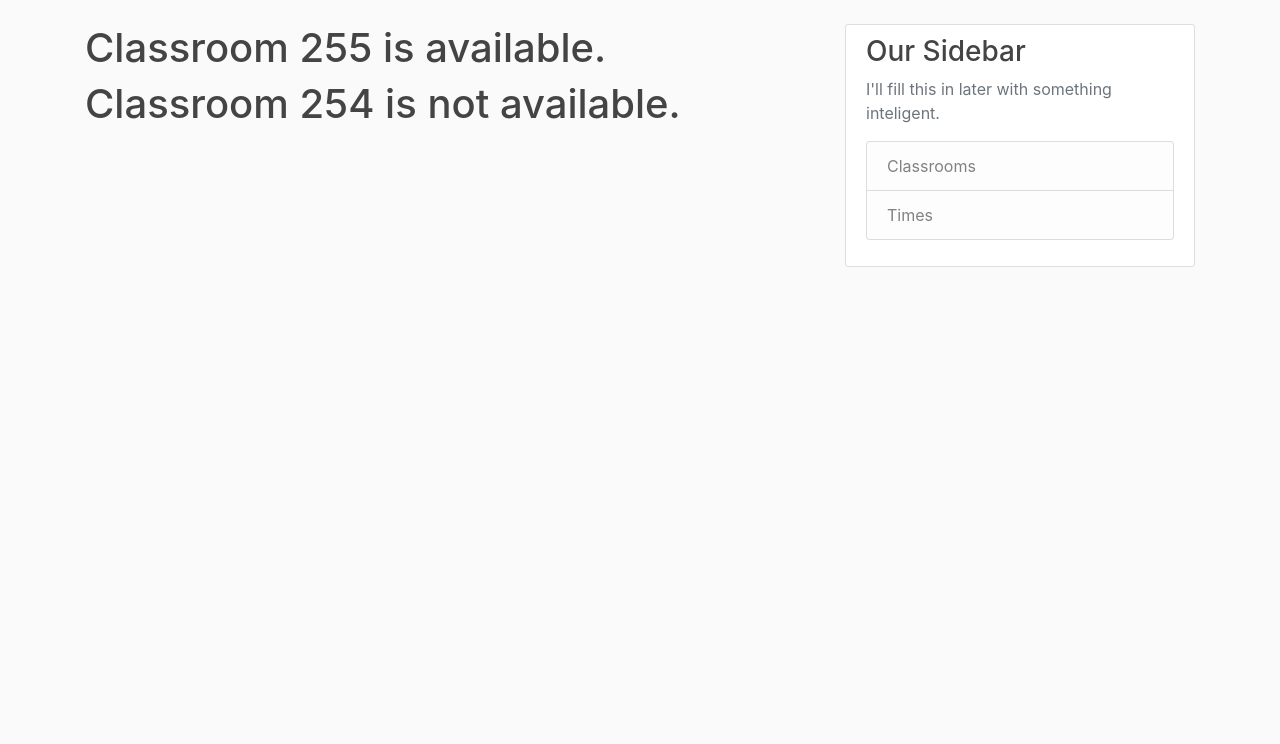
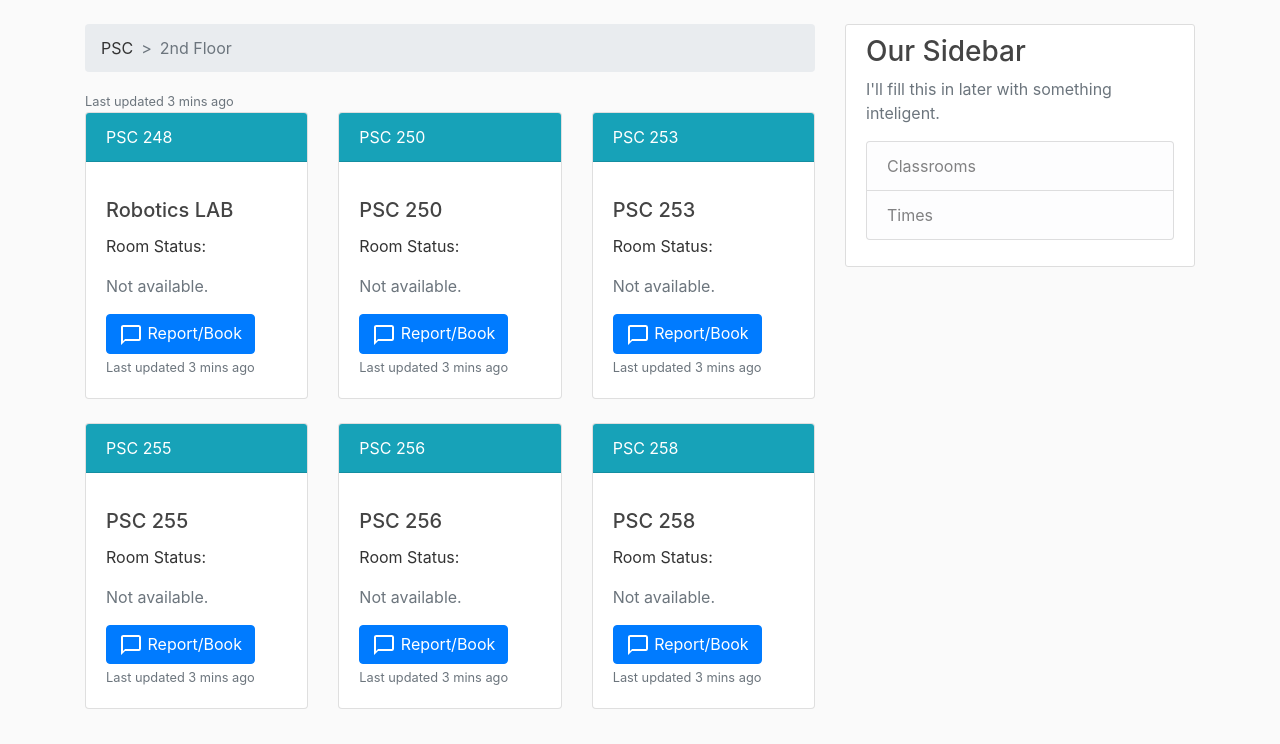
Before and after one commit to RoaringPigeon/Capstone-Project, a Flask app: page / in a window 1280 px wide. Shown: the part 56-800 px from the top of the page. Run offline with Flask 2, Linux system fonts and the light colour scheme; some libraries are stand-ins or nearby versions.

Commit message:
Update: Home.html for Room status/menu
Updated home.html and other related files in order to add UI for current status of classrooms (PSC 2F) and interactive popup menuf for report/booking

```diff
--- a/crb/routes.py
+++ b/crb/routes.py
@@ -109,7 +109,7 @@ def email_confirmed(token):
     db.session.commit()
     print(user.username, user.email_confirmed)  # For debugging
 
-    return '<h1>Thank you. Your account is activated. Please Sign-in.</h1>'
+    return redirect(url_for('login')), flash ('Thank you. Your account is now activated. Please Sign-in.', 'success')
 
 @app.route("/logout")
 def logout():
--- a/crb/static/css/main.css
+++ b/crb/static/css/main.css
@@ -78,3 +78,8 @@ a.article-title:hover {
 .account-heading {
   font-size: 2.5rem;
 }
+
+/* Change the seperator of breadcrumb */
+.breadcrumb-item + .breadcrumb-item::before {
+  content: ">";
+}
--- a/crb/templates/home.html
+++ b/crb/templates/home.html
@@ -1,10 +1,144 @@
 {% extends "layout.html" %}
 {% block content %}
-    {% for room in classRooms %}
-        {% if room.availability == True %}
-            <h1>Classroom {{ room.roomNumber }} is available.</h1>
-        {% else %}
-            <h1>Classroom {{ room.roomNumber }} is not available.</h1>
-        {% endif %}
-    {% endfor %}
+<!--Current Location & Last Update-->
+<nav aria-label="breadcrumb">
+    <ol class="breadcrumb">
+        <li class="breadcrumb-item">PSC</li>
+        <li class="breadcrumb-item active" aria-current="page">2nd Floor</li>
+    </ol>
+</nav>
+<div>
+    <small class="text-muted">Last updated 3 mins ago</small>
+</div>
+
+<!--Status: ClassRooms PSC 2F #1-->
+<div class="card-deck">
+    <div class="card">
+        <div class="card-header text-white bg-info mb-3">PSC 248</div>
+        <div class="card-body">
+            <h5 class="card-title">Robotics LAB</h5>
+            <p class="card-text">Room Status: </p>
+            {% if 255.availability == True %}
+            <p class="card-text text-success">Available</p>
+            {% else %}
+            <p class="card-text text-secondary">Not available.</p>
+            {% endif %}
+            <button type="button" class="btn btn-primary" data-toggle="modal" data-target="#roombooking"><img
+                    src="{{ url_for('static', filename='chat_bubble_white_24dp.png') }}">
+                </img>Report/Book</button>
+            <p class="card-text"><small class="text-muted">Last updated 3 mins ago</small></p>
+        </div>
+    </div>
+    <div class="card">
+        <div class="card-header text-white bg-info mb-3">PSC 250</div>
+        <div class="card-body">
+            <h5 class="card-title">PSC 250</h5>
+            <p class="card-text">Room Status: </p>
+            {% if 255.availability == True %}
+            <p class="card-text text-success">Available</p>
+            {% else %}
+            <p class="card-text text-secondary">Not available.</p>
+            {% endif %}
+            <a href="#" class="btn btn-primary"><img
+                    src="{{ url_for('static', filename='chat_bubble_white_24dp.png') }}">
+                </img>Report/Book</a>
+            <p class="card-text"><small class="text-muted">Last updated 3 mins ago</small></p>
+        </div>
+    </div>
+    <div class="card">
+        <div class="card-header text-white bg-info mb-3">PSC 253</div>
+        <div class="card-body">
+            <h5 class="card-title">PSC 253</h5>
+            <p class="card-text">Room Status: </p>
+            {% if 255.availability == True %}
+            <p class="card-text text-success">Available</p>
+            {% else %}
+            <p class="card-text text-secondary">Not available.</p>
+            {% endif %}
+            <a href="#" class="btn btn-primary"><img
+                    src="{{ url_for('static', filename='chat_bubble_white_24dp.png') }}">
+                </img>Report/Book</a>
+            <p class="card-text"><small class="text-muted">Last updated 3 mins ago</small></p>
+        </div>
+    </div>
+</div><br>
+
+<!--Status: ClassRooms PSC 2F #2-->
+<div class="card-deck">
+    <div class="card">
+        <div class="card-header text-white bg-info mb-3">PSC 255</div>
+        <div class="card-body">
+            <h5 class="card-title">PSC 255</h5>
+            <p class="card-text">Room Status: </p>
+            {% if 255.availability == True %}
+            <p class="card-text text-success">Available</p>
+            {% else %}
+            <p class="card-text text-secondary">Not available.</p>
+            {% endif %}
+            <a href="#" class="btn btn-primary"><img
+                    src="{{ url_for('static', filename='chat_bubble_white_24dp.png') }}">
+                </img>Report/Book</a>
+            <p class="card-text"><small class="text-muted">Last updated 3 mins ago</small></p>
+        </div>
+    </div>
+    <div class="card">
+        <div class="card-header text-white bg-info mb-3">PSC 256</div>
+        <div class="card-body">
+            <h5 class="card-title">PSC 256</h5>
+            <p class="card-text">Room Status: </p>
+            {% if 255.availability == True %}
+            <p class="card-text text-success">Available</p>
+            {% else %}
+            <p class="card-text text-secondary">Not available.</p>
+            {% endif %}
+            <a href="#" class="btn btn-primary"><img
+                    src="{{ url_for('static', filename='chat_bubble_white_24dp.png') }}">
+                </img>Report/Book</a>
+            <p class="card-text"><small class="text-muted">Last updated 3 mins ago</small></p>
+        </div>
+    </div>
+    <div class="card">
+        <div class="card-header text-white bg-info mb-3">PSC 258</div>
+        <div class="card-body">
+            <h5 class="card-title">PSC 258</h5>
+            <p class="card-text">Room Status: </p>
+            {% if 255.availability == True %}
+            <p class="card-text text-success">Available</p>
+            {% else %}
+            <p class="card-text text-secondary">Not available.</p>
+            {% endif %}
+            <a href="#" class="btn btn-primary"><img
+                    src="{{ url_for('static', filename='chat_bubble_white_24dp.png') }}">
+                </img>Report/Book</a>
+            <p class="card-text"><small class="text-muted">Last updated 3 mins ago</small></p>
+        </div>
+    </div>
+</div>
+
+<!-- Modal (Popup Menu for Report/Book button) -->
+<div class="modal fade" id="roombooking" tabindex="-1" role="dialog" aria-labelledby="roombookingLabel"
+    aria-hidden="true">
+    <div class="modal-dialog" role="document">
+        <div class="modal-content">
+            <!-- Menu: Share Room's Status -->
+            <div class="modal-header">
+                <h5 class="modal-title" id="roombookingLabel">Share Status with Other Users</h5>
+            </div>
+            <div class="modal-body">
+                ...
+            </div>
+            <!-- Menu: Room Booking -->
+            <div class="modal-header">
+                <h5 class="modal-title" id="roombookingLabel">Book this room</h5>
+            </div>
+            <div class="modal-body">
+                ...
+            </div>
+            <div class="modal-footer">
+                <button type="button" class="btn btn-secondary" data-dismiss="modal">Close</button>
+                <button type="button" class="btn btn-primary">Confirm</button>
+            </div>
+        </div>
+    </div>
+</div>
 {% endblock content %}
--- a/crb/templates/layout.html
+++ b/crb/templates/layout.html
@@ -5,8 +5,8 @@
     <meta charset="utf-8">
     <meta name="viewport" content="width=device-width, initial-scale=1.0", shrink-to-fit="no">
 
-    <link rel="stylesheet" href="https://stackpath.bootstrapcdn.com/bootstrap/4.3.1/css/bootstrap.min.css"
-        integrity="sha384-ggOyR0iXCbMQv3Xipma34MD+dH/1fQ784/j6cY/iJTQUOhcWr7x9JvoRxT2MZw1T" crossorigin="anonymous">
+    <link rel="stylesheet" href="https://stackpath.bootstrapcdn.com/bootstrap/4.4.1/css/bootstrap.min.css"
+        integrity="sha384-Vkoo8x4CGsO3+Hhxv8T/Q5PaXtkKtu6ug5TOeNV6gBiFeWPGFN9MuhOf23Q9Ifjh" crossorigin="anonymous">
     <link rel="stylesheet" type="text/css" href="{{ url_for('static', filename='css/main.css') }}">
     {% if title %}
     <title> Capstone-Project: {{title}}</title>
```
Also changed, not shown: crb/site.db, crb/static/baseline_autorenew_black_24dp.png (added), crb/static/baseline_autorenew_white_24dp.png (added), crb/static/chat_bubble_outline-24px.svg (added), crb/static/chat_bubble_white_24dp.png (added), crb/static/img/chat_bubble_outline-24px.svg (added).
